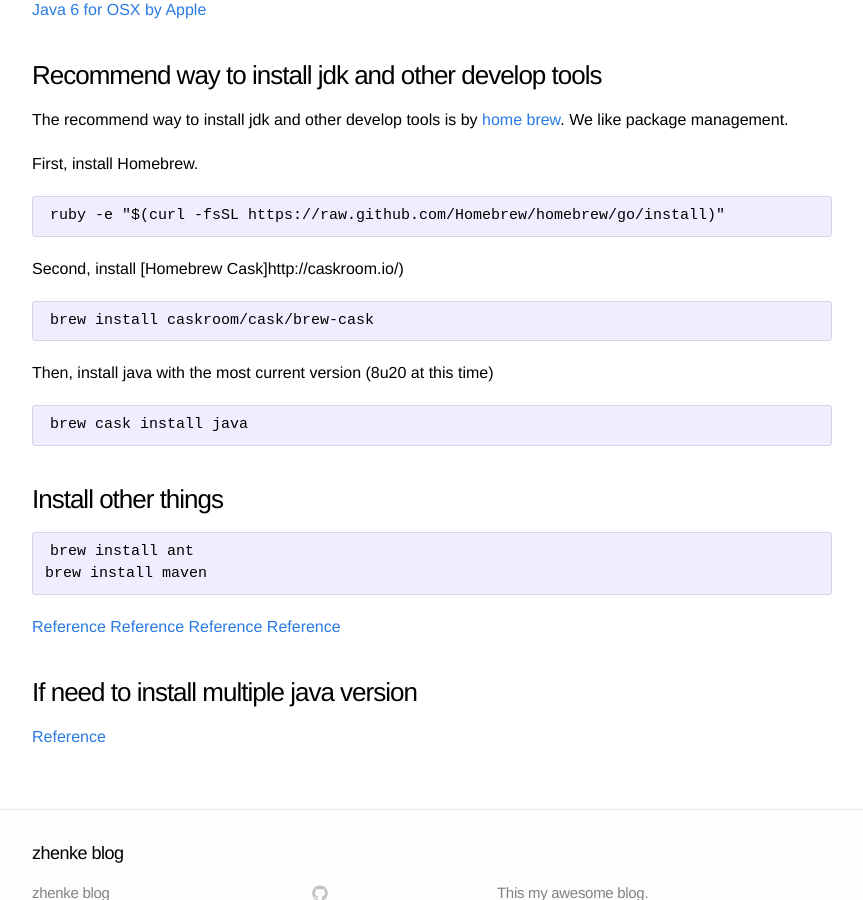
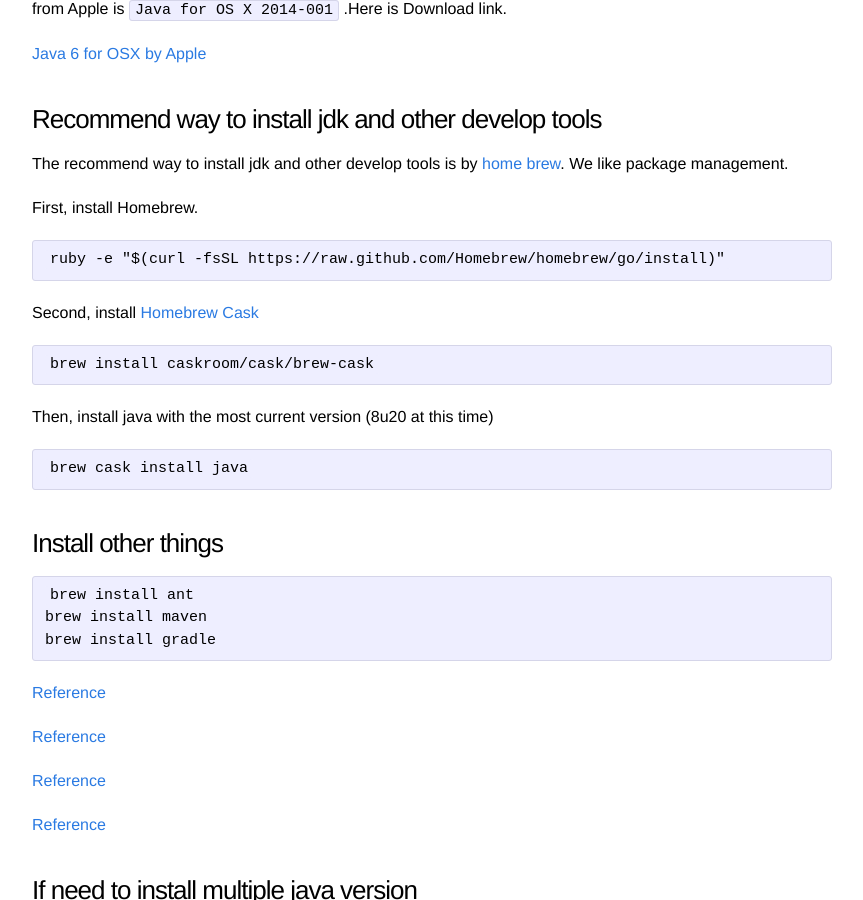
Before and after one commit to zhenkyle/myblog, a Jekyll site: the page built from src/_posts/2014-8-31-install-java-development-enviroment-on-osx-mavervicks.markdown, in a window 1280 px wide and 900 px high, scrolled down 600 px. Shown: the whole window, without its empty margins (208-1071 px from the left). Built offline with Jekyll 4.4.1, drawn with Linux system fonts in a browser that asks for light colours.

Commit message:
Update 2014-8-31-install-java-development-enviroment-on-osx-mavervicks.markdown

````diff
--- a/src/_posts/2014-8-31-install-java-development-enviroment-on-osx-mavervicks.markdown
+++ b/src/_posts/2014-8-31-install-java-development-enviroment-on-osx-mavervicks.markdown
@@ -11,15 +11,18 @@
 button, will take you to the Oarcle site to download the most current jdk package. The most current jdk version is `8u20`.
 
 [Reference Orcale java mac FAQ](http://www.java.com/en/download/faq/java_mac.xml)
+
 [Reference](http://osxdaily.com/2013/11/01/install-java-os-x-mavericks/)
 
 ### Install jdk 6 from Apple
+
 Mavericks doesn't shipped with jdk 6. But jdk 6 can be obtained from Apple's site. The most current jdk 6 version
 from Apple is `Java for OS X 2014-001` .Here is Download link.
 
 [Java 6 for OSX by Apple](http://support.apple.com/kb/DL1572)
 
 ### Recommend way to install jdk and other develop tools
+
 The recommend way to install jdk and other develop tools is by [home brew](http://brew.sh/).
 We like package management.
 
@@ -28,7 +31,7 @@
 ruby -e "$(curl -fsSL https://raw.github.com/Homebrew/homebrew/go/install)"
 ```
 
-Second, install [Homebrew Cask]http://caskroom.io/)
+Second, install [Homebrew Cask](http://caskroom.io/)
 ```
 brew install caskroom/cask/brew-cask
 ```
@@ -42,11 +45,17 @@
 ```
 brew install ant
 brew install maven
+brew install gradle
 ```
+
 [Reference](http://derjan.io/blog/2013/11/25/setup-mac-for-development/)
+
 [Reference](http://ksmx.me/homebrew-cask-cli-workflow-to-install-mac-applications/)
+
 [Reference](http://www.yangzhiping.com/tech/homebrew-cask.html)
+
 [Reference](https://www.google.com.hk/search?q=home+brew+cask)
 
 ### If need to install multiple java version
+
 [Reference](http://hanxue-it.blogspot.com/2014/05/installing-java-8-managing-multiple.html)
````
